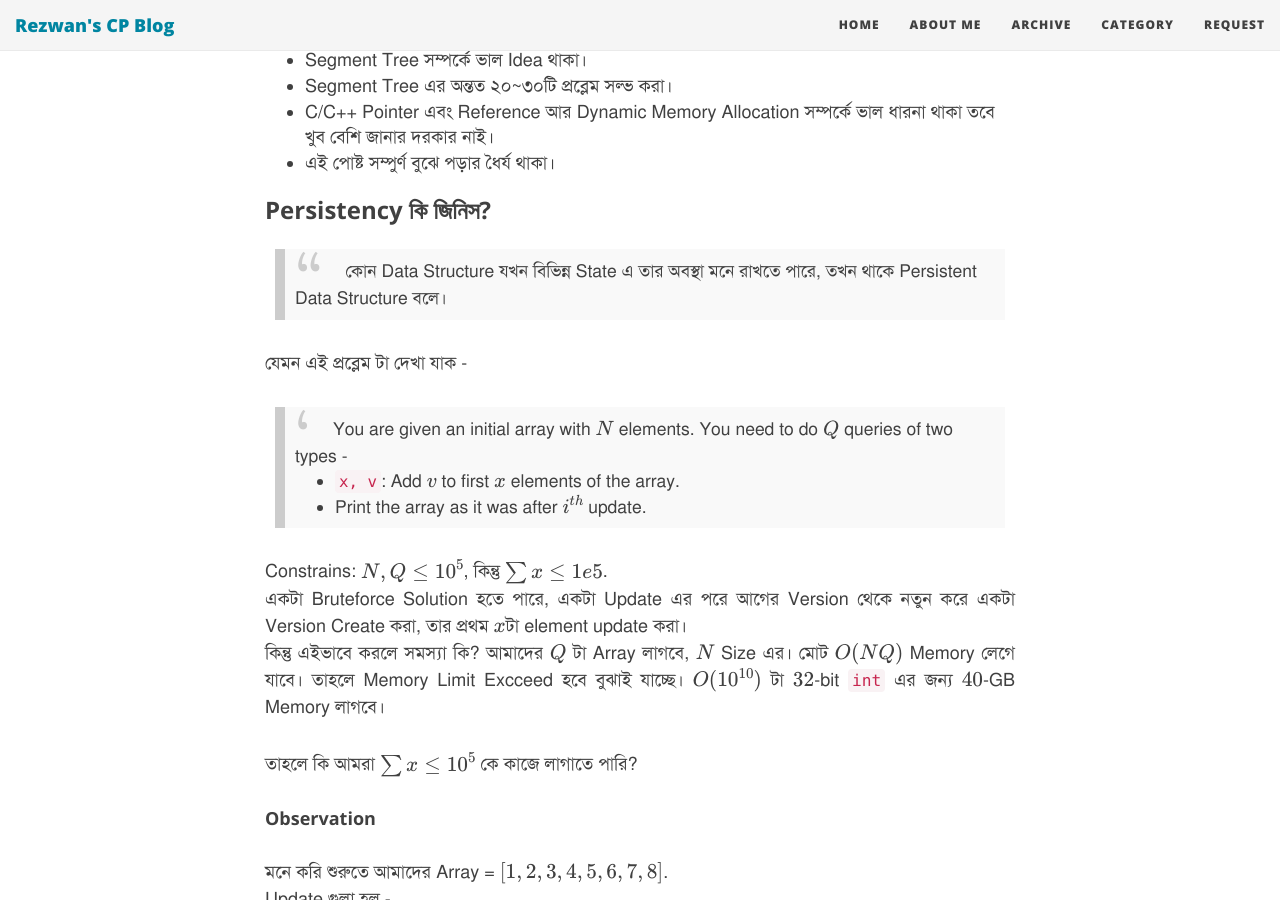
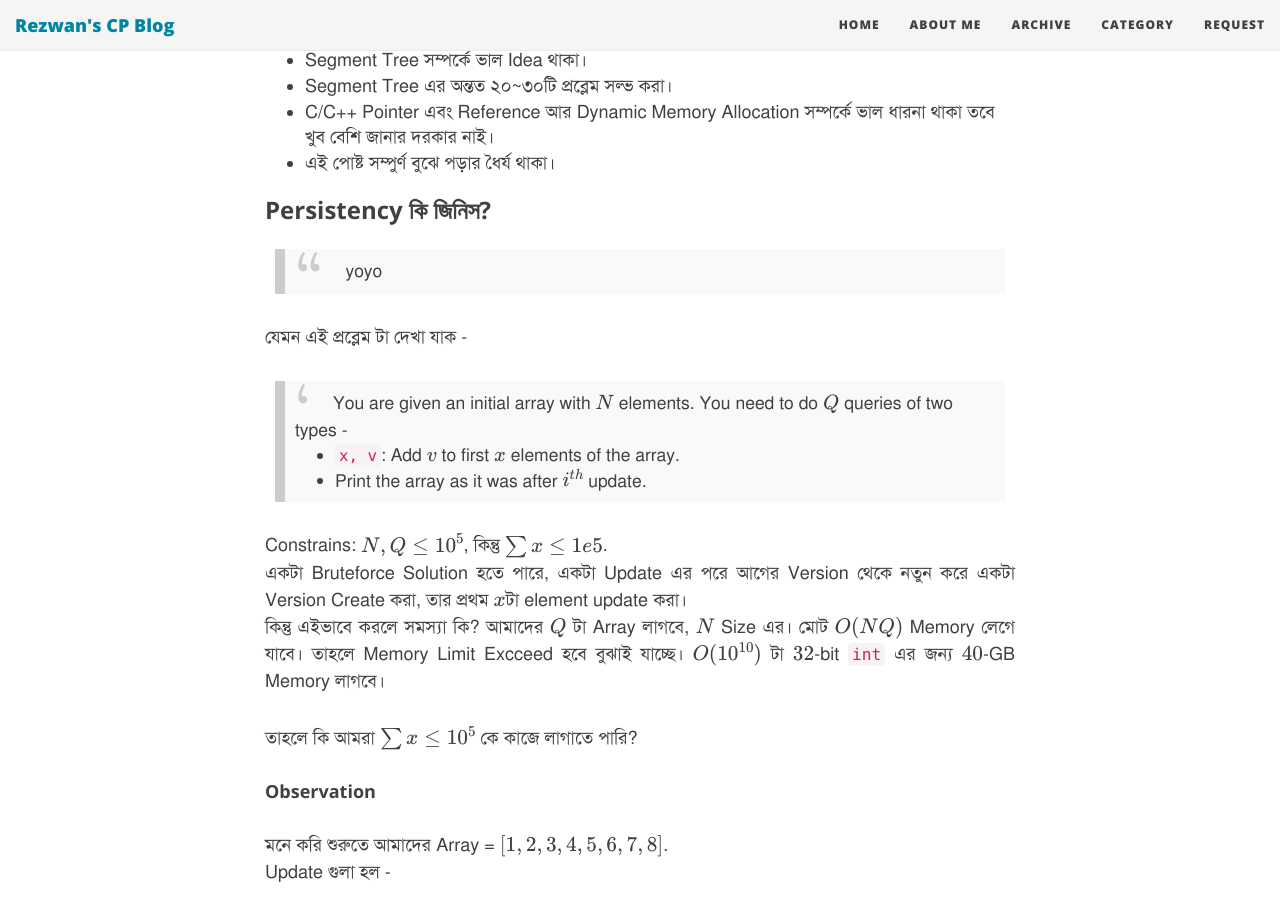
Before and after one commit to MamnoonSiam/mamnoonsiam.github.io, a Jekyll site: the page built from _posts/2017-08-01-Persistent- Segment-Tree Part-01.md, in a window 1280 px wide and 900 px high, scrolled down 371 px. Built offline with Jekyll 4.4.1, drawn with Linux system fonts in a browser that asks for light colours; nearby versions of some CDN libraries; emoji names are drawn with the system emoji font; formulas are drawn with MathJax 3.

Commit message:
Testing...

```diff
--- a/_posts/2017-08-01-Persistent- Segment-Tree Part-01.md
+++ b/_posts/2017-08-01-Persistent- Segment-Tree Part-01.md
@@ -16,7 +16,7 @@ permalink: '/posts/persistent-segment-tree-01/'
 + এই পোষ্ট সম্পুর্ণ বুঝে পড়ার ধৈর্য থাকা।
 
 ### **Persistency কি জিনিস?**
-> কোন Data Structure যখন বিভিন্ন State এ তার অবস্থা মনে রাখতে পারে, তখন থাকে Persistent Data Structure বলে।
+> yoyo
 
 যেমন এই প্রব্লেম টা দেখা যাক -
 > You are given an initial array with $N$ elements. You need to do $Q$ queries of two types -
```
